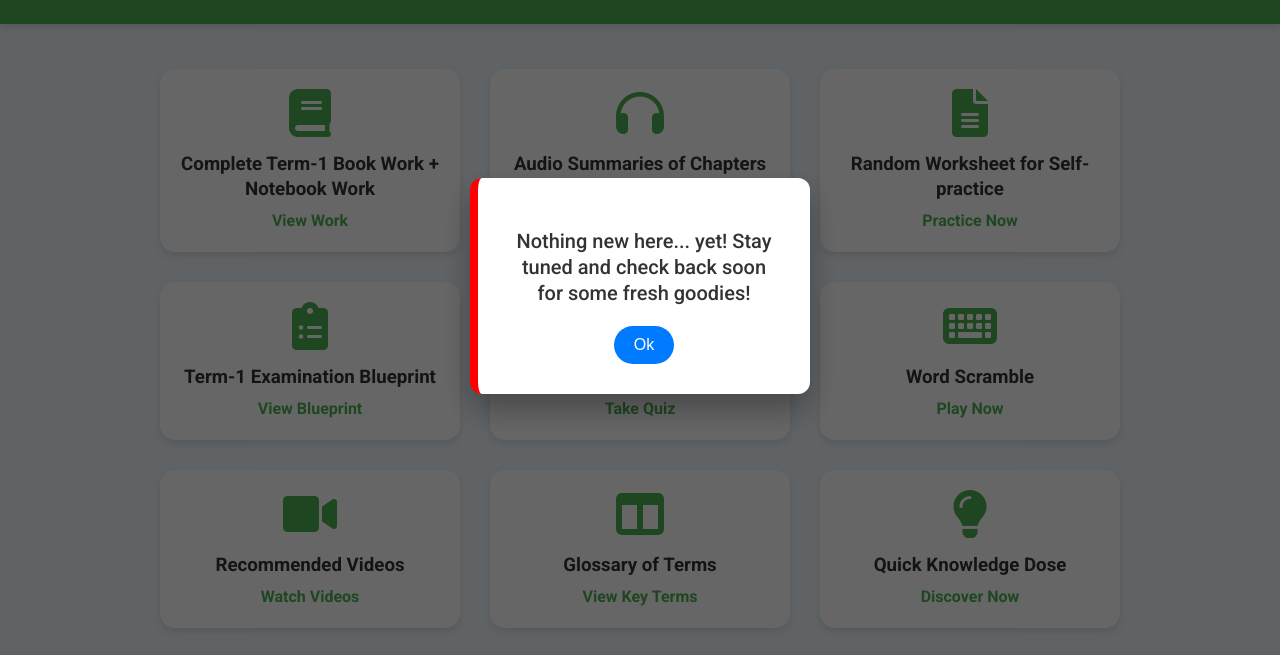
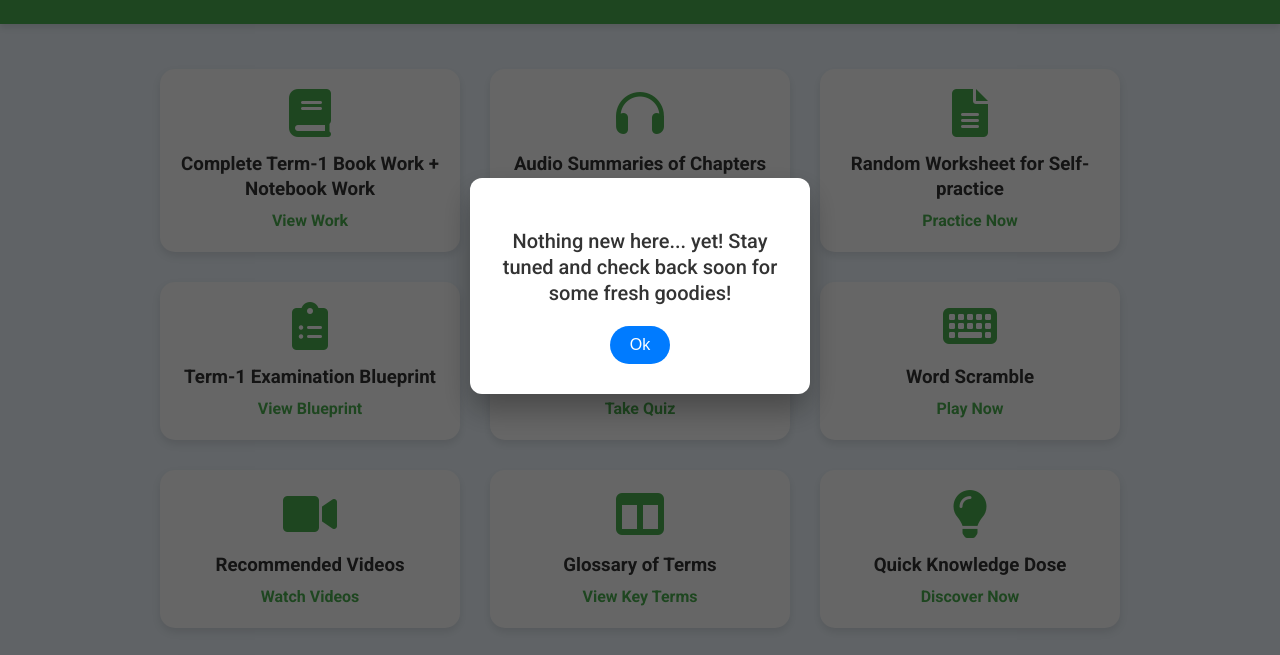
Before and after one commit to SourabhSuneja/academic-resources, a plain HTML site: page index.html in a window 1280 px wide. Both pictures are taken after a click on the link "Practice Now". Shown: the part 104-759 px from the top of the page. Drawn offline with Linux system fonts and the light colour scheme; no server answers.

Commit message:
Update index.html

```diff
--- a/index.html
+++ b/index.html
@@ -225,7 +225,6 @@
          .word-card button:hover {
          background-color: #45a049;
          }
-
          /* Full-screen alert overlay with fade-in effect */
          #customAlertBox {
          position: fixed;
@@ -239,7 +238,6 @@
          align-items: center;
          z-index: 1000;
          }
-
          /* Centered alert content box */
          #alertContent {
          background-color: white;
@@ -252,7 +250,6 @@
          animation: fadeInAlert 0.4s ease-in;
          transform: translateY(-10px);
          }
-
          /* Alert message text */
          #alertMessage {
          font-size: 20px;
@@ -260,7 +257,6 @@
          color: #333;
          margin-bottom: 20px;
          }
-
          /* Styling for the OK button */
          #alertOkBtn {
          padding: 10px 20px;
@@ -272,21 +268,17 @@
          cursor: pointer;
          transition: background-color 0.2s ease;
          }
-
          /* Button hover effect */
          #alertOkBtn:hover {
          background-color: #0056b3;
          }
-
          /* Red and green background styles for the alert */
          .red-background #alertContent {
          border-left: 8px solid red;
          }
-
          .green-background #alertContent {
          border-left: 8px solid green;
          }
-
          /* Fade-in effect for the alert overlay */
          @keyframes fadeInAlert {
          from {
@@ -470,7 +462,7 @@ document.querySelectorAll('.grade-attached a').forEach(a => {
          // Check if href is either blank or "#"
          if (hrefValue === "" || hrefValue === "#") {
          event.preventDefault(); // Prevent the default action
-        await customAlert('Nothing new here... yet! Stay tuned and check back soon for some fresh goodies!', 'red'); // show custom alert
+         await customAlert('Nothing new here... yet! Stay tuned and check back soon for some fresh goodies!', ''); // show custom alert
          }
          });
          });
```
Lines whose indentation alone changed are shown as unchanged.
